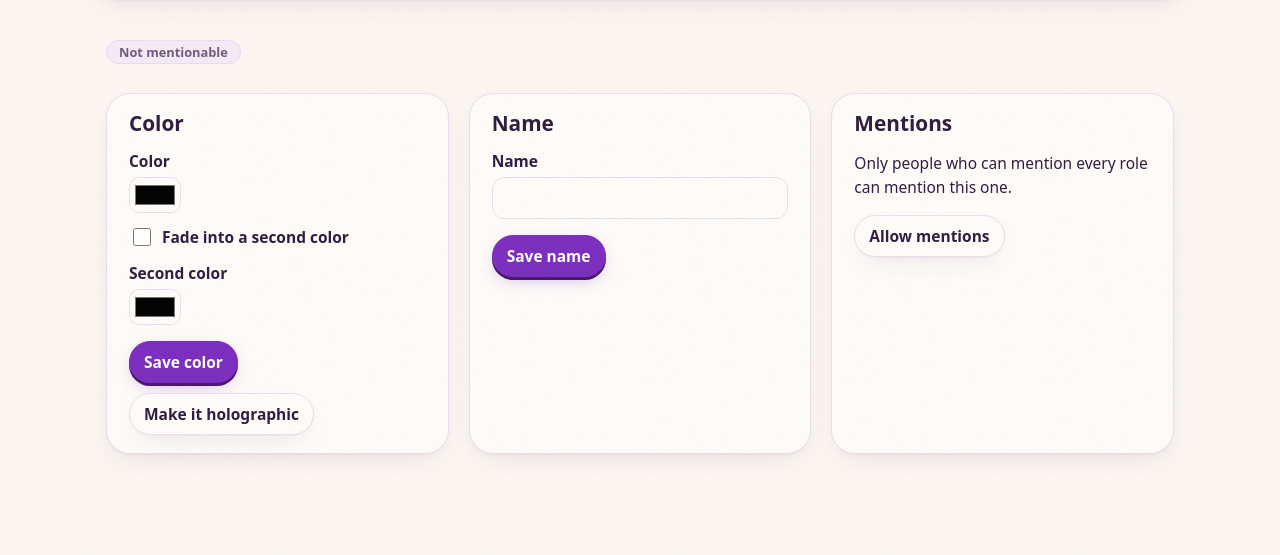
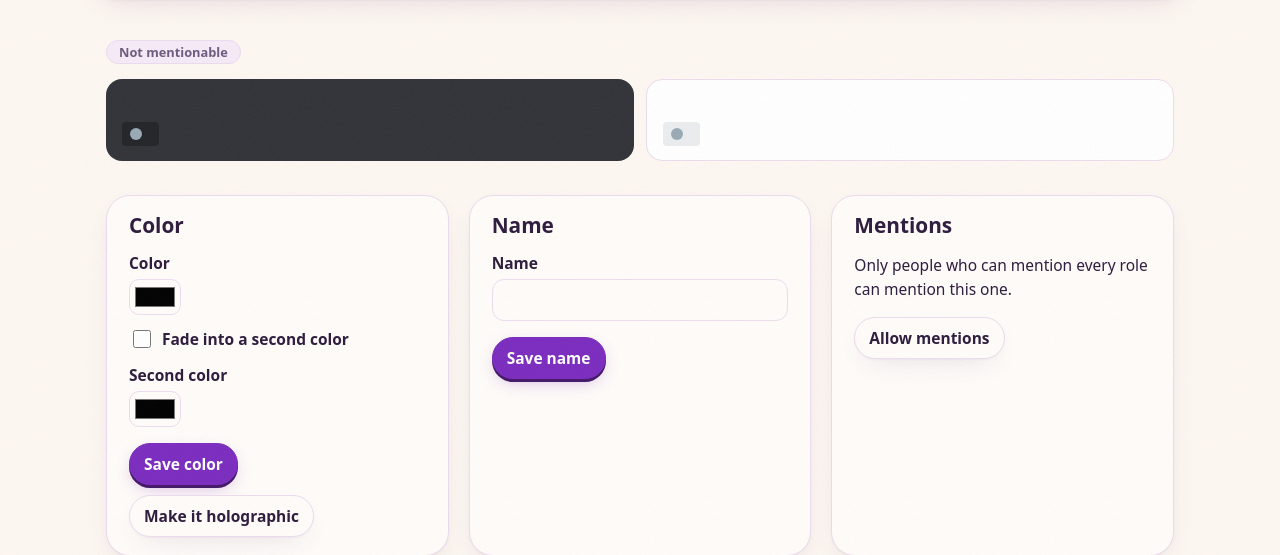
Before and after one commit to kirin-3/kirin-cogs, a Python web app: template dashboard/templates/member/role.html in a window 1280 px wide. Shown: the part 71-626 px from the top of the page. Run offline with Jinja, Linux system fonts and the light colour scheme; the template is opened without the code that fills it, so the values that code supplies are empty.

Commit message:
feat(dashboard): preview the custom role's name and color live, as Discord shows it on dark and light themes

```diff
--- a/dashboard/static/site.js
+++ b/dashboard/static/site.js
@@ -84,6 +84,35 @@ for (const form of document.querySelectorAll("form.editor")) {
   });
 }
 
+// Custom role page: preview the name and color while they're being edited. Colors go in through the style
+// properties, which the CSP allows, not style attributes.
+const preview = document.querySelector(".role-preview");
+if (preview) {
+  const colorForm = document.querySelector('form[action="/role/color"]');
+  const color = colorForm.elements;
+  const name = document.querySelector('form[action="/role/name"] input[name="name"]');
+  // Start from the role's saved colors: a holographic role has three, more than the form can show.
+  let colors = preview.dataset.colors.split(" ").map((hex) => `#${hex}`);
+  const paint = () => {
+    const gradient = colors.length > 1 ? `linear-gradient(90deg, ${colors.join(", ")})` : "";
+    const solid = colors[0] === "#000000" ? "" : colors[0]; // Discord treats black as "no color"
+    for (const who of preview.querySelectorAll(".who")) {
+      who.classList.toggle("gradient", gradient !== "");
+      who.style.backgroundImage = gradient;
+      who.style.color = gradient ? "" : solid;
+    }
+    for (const dot of preview.querySelectorAll(".dot")) dot.style.background = gradient || solid;
+    for (const label of preview.querySelectorAll(".role-label")) label.textContent = name.value.trim() || " ";
+  };
+  colorForm.addEventListener("input", () => {
+    colors = color.gradient.checked ? [color.primary.value, color.secondary.value] : [color.primary.value];
+    paint();
+  });
+  name.addEventListener("input", paint);
+  paint();
+  preview.hidden = false;
+}
+
 addEventListener("beforeunload", (event) => {
   if (dirty.size) {
     event.preventDefault();
--- a/dashboard/static/style.css
+++ b/dashboard/static/style.css
@@ -381,6 +381,17 @@ img.emoji { width: 36px; height: 36px; object-fit: contain; vertical-align: midd
 .emoji-card .inline { flex-wrap: nowrap; justify-content: center; width: 100%; margin: 6px 0 0; }
 .emoji-card .inline input { flex: 1 1 auto; min-width: 0; }
 .swatches { display: flex; flex-wrap: wrap; gap: 8px; align-items: center; }
+/* The role as Discord shows it, on its dark and light themes */
+.role-preview { display: grid; grid-template-columns: repeat(auto-fit, minmax(240px, 1fr)); gap: 12px; margin: 0 0 20px; }
+.discord { display: flex; gap: 12px; align-items: center; min-width: 0; padding: 14px 16px; border-radius: 1rem; font-family: "gg sans", "Noto Sans", "Helvetica Neue", Arial, sans-serif; }
+.discord.dark { background: #313338; color: #f2f3f5; --chip: #232428; }
+.discord.light { background: #ffffff; color: #060607; --chip: #ebedef; border: 1px solid var(--line); }
+.discord img { width: 40px; height: 40px; border-radius: 50%; }
+.discord > div { min-width: 0; }
+.discord .who { display: inline-block; max-width: 100%; font-weight: 600; overflow-wrap: anywhere; }
+.discord .who.gradient { background-clip: text; -webkit-background-clip: text; color: transparent; }
+.discord .chip { display: flex; gap: 6px; align-items: center; width: fit-content; max-width: 100%; margin-top: 4px; padding: 2px 8px; border-radius: 4px; background: var(--chip); font-size: 0.8rem; overflow-wrap: anywhere; }
+.discord .dot { flex: none; width: 12px; height: 12px; border-radius: 50%; background: #99aab5; }
 td .inline { margin: 8px 0 0; }
 .sub { margin: 0 0 18px; color: var(--muted); }
 .command-head { display: flex; flex-wrap: wrap; gap: 8px 12px; align-items: center; }
--- a/dashboard/templates/member/role.html
+++ b/dashboard/templates/member/role.html
@@ -7,6 +7,18 @@
   {% if role.mentionable %}<span class="badge ok">Mentionable</span>{% else %}<span class="badge">Not mentionable</span>{% endif %}
 </p>
 {% if problem %}<p class="notice">{{ problem }}</p>{% endif %}
+{# Filled in and shown by site.js as the forms below change; CSP rules out painting colors without it. #}
+<div class="role-preview" data-colors="{{ colors|join(' ') }}" aria-label="Preview" hidden>
+  {% for theme in ("dark", "light") %}
+  <div class="discord {{ theme }}">
+    {% if user_avatar(session.user_id) %}<img src="{{ user_avatar(session.user_id) }}" alt="" width="40" height="40">{% endif %}
+    <div>
+      <span class="who">{{ user_name(session.user_id) }}</span>
+      <span class="chip"><span class="dot"></span><span class="role-label">{{ role.name }}</span></span>
+    </div>
+  </div>
+  {% endfor %}
+</div>
 <div class="flow">
   <section class="panel">
     <h2>Color</h2>
```
Also changed, not shown: dashboard/tests/test_member_site.py (+2 -0 lines), dashboard/README.md.
